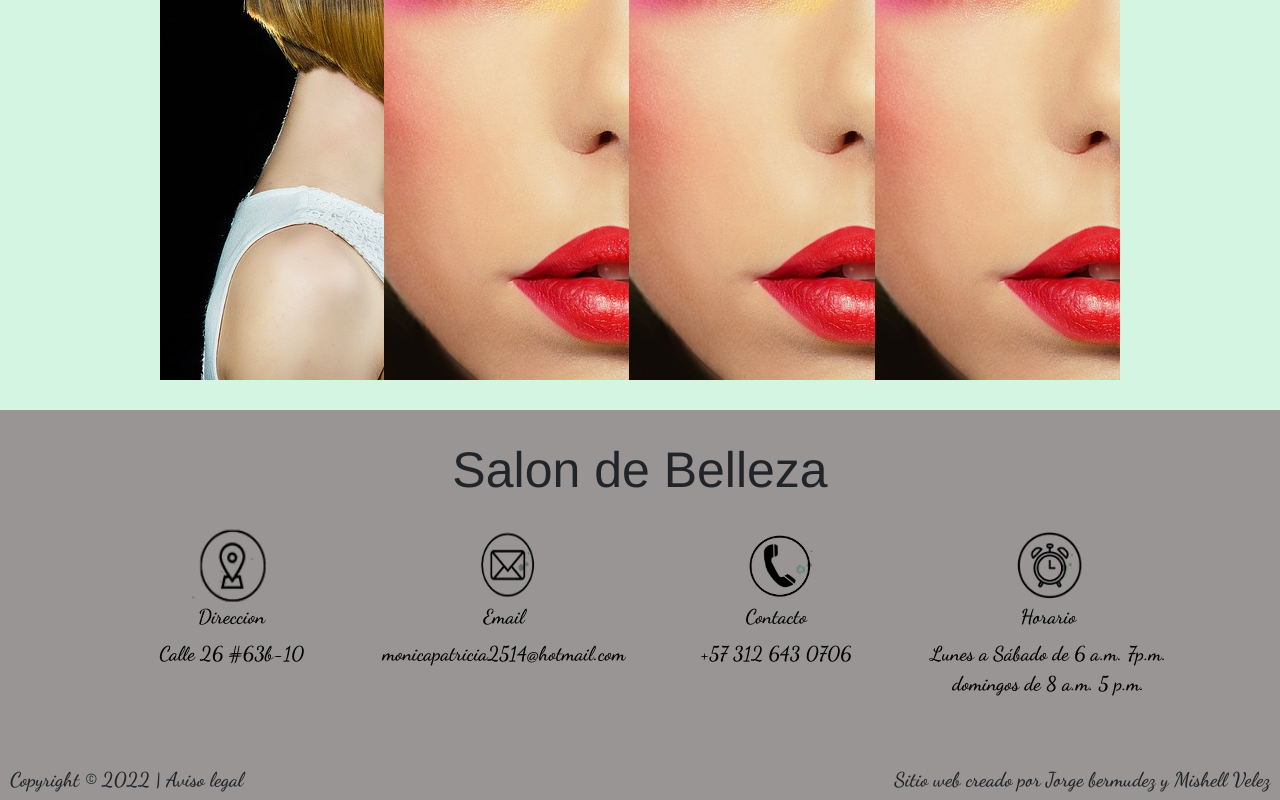
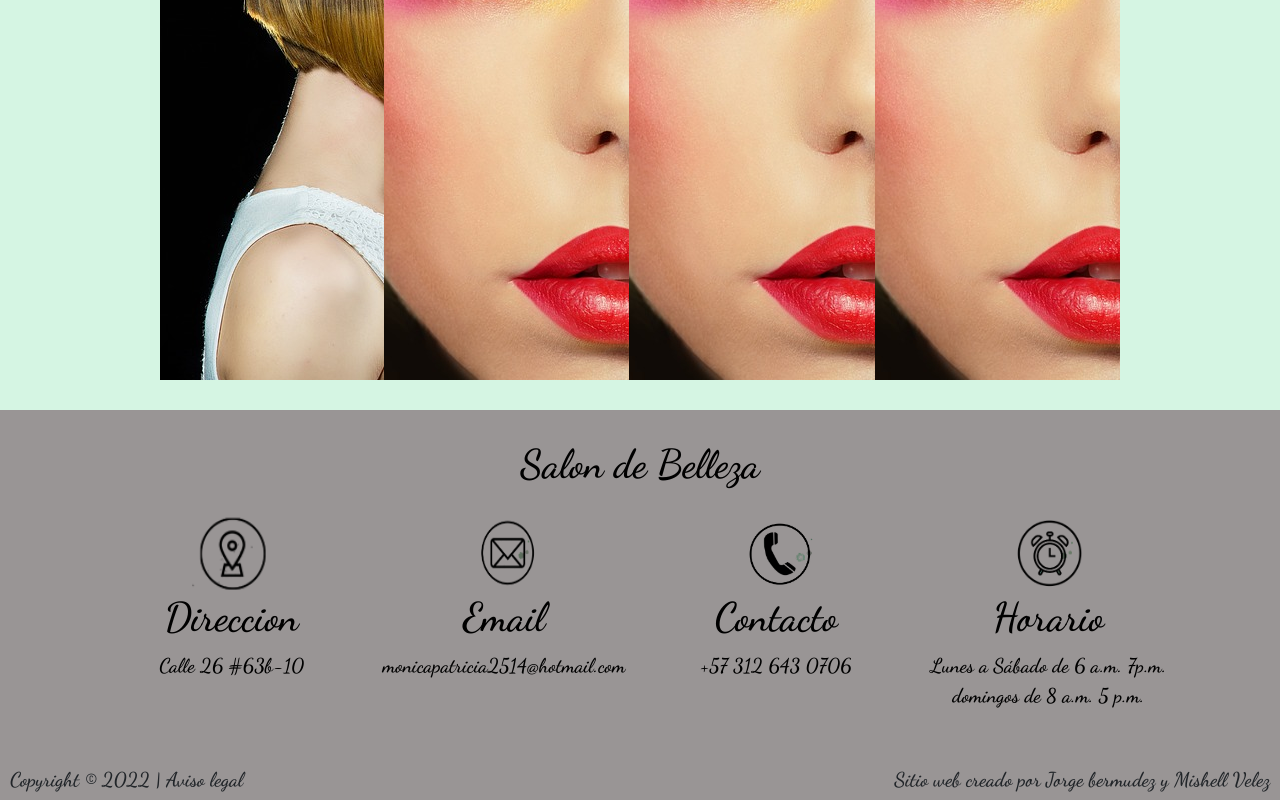
Before and after one commit to jorgechiquito99/Monica-Peluqueria, a plain HTML site: page index.html in a window 1280 px wide. Shown: the part 930-1730 px from the top of the page. Drawn offline with nearby package versions, Linux system fonts and the light colour scheme.

Commit message:
Update styles.css

```diff
--- a/css/styles.css
+++ b/css/styles.css
@@ -104,6 +104,12 @@
     background-color: #999595;
     text-align: center;
 }
+.cajabot h1
+{
+    font-size: 40px;
+    color: black;
+    font-family: 'Dancing Script', cursive;
+}
 
 #complete
 {
```
